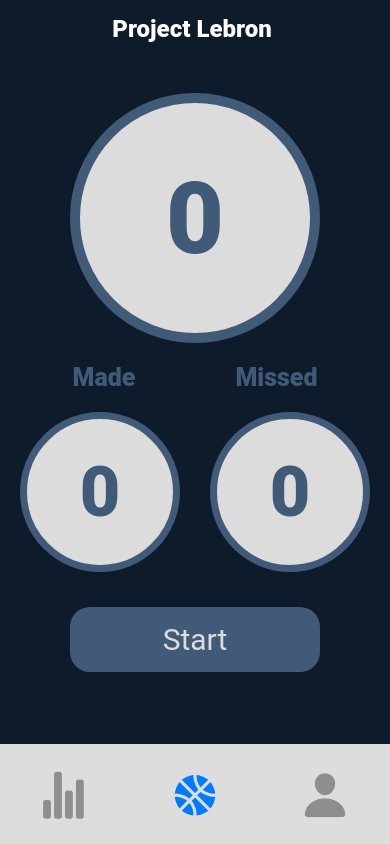
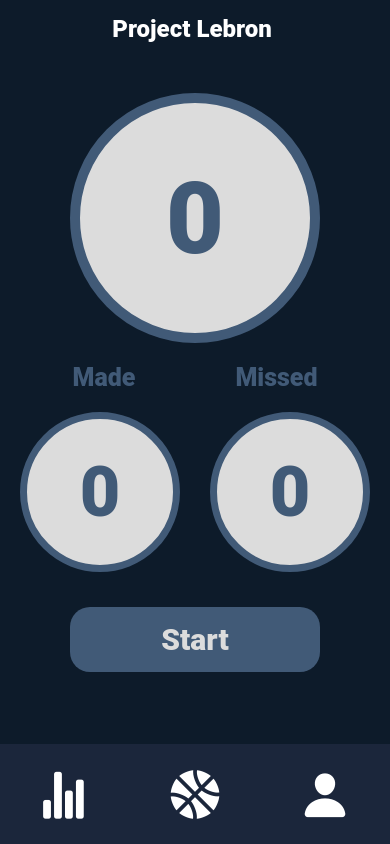
Before and after one commit to Project-Lebron/projectLebron, a React Native app: screen /Home in a window 390 px wide. Built offline with nearby package versions, Linux system fonts and the light colour scheme.

Commit message:
in the lab

```diff
--- a/src/navigators/BottomNav.tsx
+++ b/src/navigators/BottomNav.tsx
@@ -29,21 +29,21 @@ const BottomNav = () => {
       <Tab.Screen name="Stats" component={StatsScreen}
         options={{ // stats icon
           tabBarIcon: ({ color, size }) => (
-            <Ionicons name="stats-chart" size={50} color={color} />
+            <Ionicons name="stats-chart" size={50} color={'#fff'} marginTop={20}/>
           ),}}>
         </Tab.Screen>
 
       <Tab.Screen name="HomeScreen" component={HomeScreen}
         options={{ // homescreen icon
           tabBarIcon: ({ color, size }) => (
-            <Ionicons name="basketball" size={50} color={color} />
+            <Ionicons name="basketball" size={60} color={'#fff'} marginTop={15} />
           ),}}>
       </Tab.Screen>
 
       <Tab.Screen name="Profile" component={ProfileScreen}
         options={{ // profile icon
           tabBarIcon: ({ color, size }) => (
-            <Ionicons name="person" size={50} color={color} />
+            <Ionicons name="person" size={50} color={'#fff'} marginTop={20} />
           ),}}>
       </Tab.Screen>
 
@@ -56,7 +56,7 @@ const styles = StyleSheet.create({
 	tabBarStyle: {
 		height: 100,
 		position: 'absolute',
-		backgroundColor: '#ddd',
+		backgroundColor: '#1B263B',
 		borderTopwidth: 0,
 		elevation: 0,
 		borderTopColor: 'transparent',
--- a/src/screens/HomeScreen.tsx
+++ b/src/screens/HomeScreen.tsx
@@ -131,6 +131,7 @@ const styles = StyleSheet.create({
     color: '#DCDCDC',
     fontFamily: 'Roboto',
     fontSize: 30,
+    fontWeight: '800',
     marginVertical: 15,
   }
 })
--- a/src/screens/WorkoutEnd.tsx
+++ b/src/screens/WorkoutEnd.tsx
@@ -55,24 +55,24 @@ const WorkoutEnd = ({ navigation }: {navigation: any}) => {
           {/* two boxes */}
           <Text style={[styles.titleText, { fontSize: 16, marginBottom: 5, fontWeight: '800' }]}> previous workouts </Text>
           <View style={styles.bottomBoxContainer}>
-            <View style={styles.bottomBoxes}></View>
-            <View style={styles.bottomBoxes}></View>
+            <TouchableOpacity style={styles.bottomBoxes}></TouchableOpacity>
+            <TouchableOpacity style={styles.bottomBoxes}></TouchableOpacity>
           </View>
 
           {/* big box */}
-          <Text style={[styles.titleText, { fontSize: 16, marginBottom: 5, fontWeight: '800' }]}> previous workouts </Text>
+          <Text style={[styles.titleText, { fontSize: 16, marginBottom: 5, fontWeight: '800' }]}> weekly totals</Text>
           <View style={styles.bottomBoxContainer}>
             <View style={styles.bigBox}></View>
           </View>
 
           {/* button */}
           <TouchableOpacity
-            style={styles.startButton}
+            style={styles.endButton}
             onPress={() => {
               console.log('GO to STATS!')
               navigation.navigate('Home')
             }}>
-            <Text style={styles.startButtonText}>Save Workout</Text>
+            <Text style={styles.endButtonText}>Save Workout</Text>
           </TouchableOpacity>
 
         </SafeAreaView>
@@ -202,17 +202,17 @@ const styles = StyleSheet.create({
       borderColor: "#415A77",
       borderWidth: 6,
     },
-    startButton: {
+    endButton: {
       width: 250,
       heigth: 40,
-      borderRadius: 20,
+      borderRadius: 15,
       alignItems: 'center',
       backgroundColor: '#415A77',
       fontFamily: 'Roboto',
       marginTop: 20,
       marginBottom: 30,
     },
-    startButtonText: {
+    endButtonText: {
       color: '#DCDCDC',
       fontFamily: 'Roboto',
       fontWeight: '900',
--- a/src/screens/WorkoutStart.tsx
+++ b/src/screens/WorkoutStart.tsx
@@ -136,6 +136,7 @@ const styles = StyleSheet.create({
       fontFamily: 'Roboto',
       fontSize: 30,
       marginVertical: 15,
+      fontWeight: '800',
     },
     bottomText: {
         color:'#fff',
```
